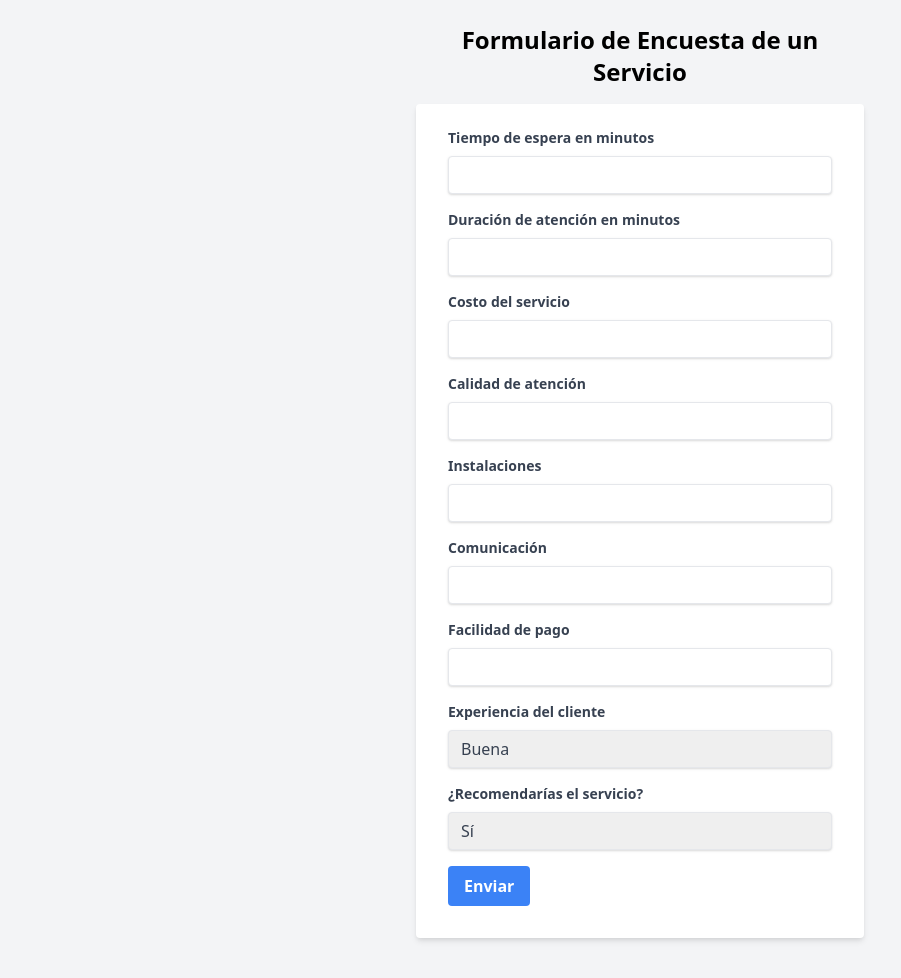
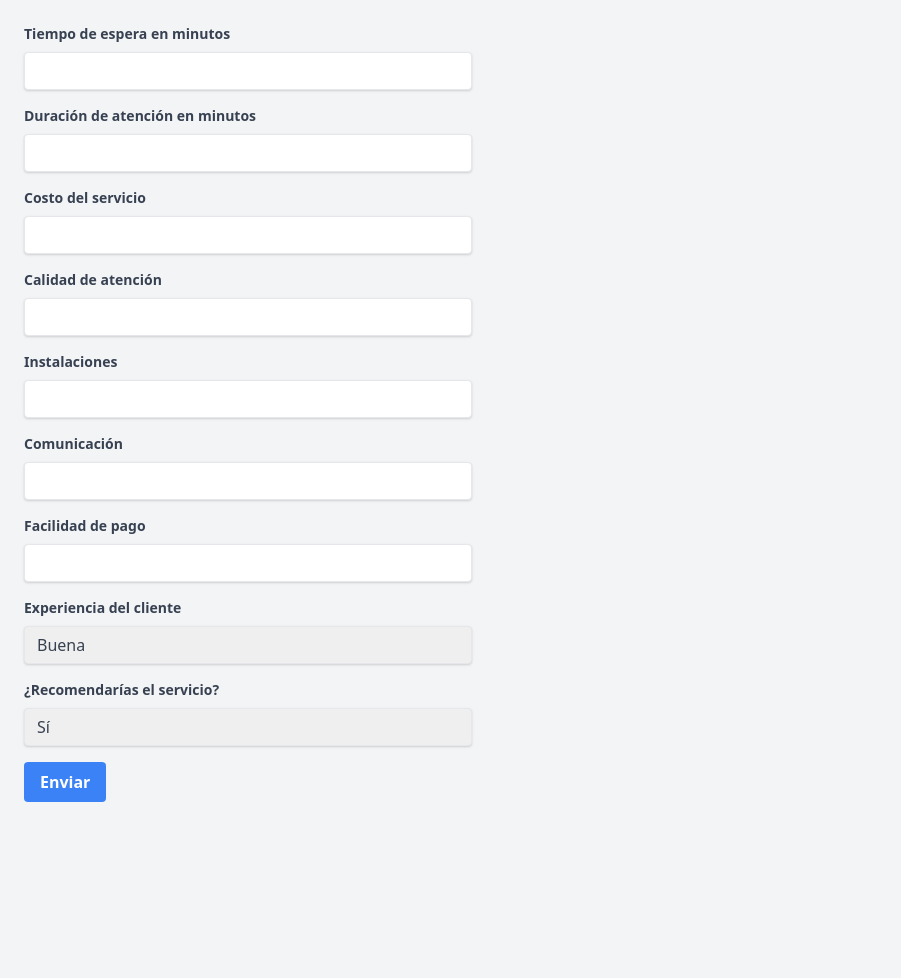
Before and after one commit to Angel07fco/concrete-compressive-strength, a Flask app: page / in a window 1280 px wide. Shown: the whole page, without its empty margins (0-901 px from the left). After the commit the page ends 802 px from the top, so only its background shows below. Run offline with Flask 3, Linux system fonts and the light colour scheme; parts of the project's set-up code (start-up, migrations or seed data) failed here and were passed over.

Commit message:
actualizacion

```diff
--- a/templates/formulario.html
+++ b/templates/formulario.html
@@ -8,10 +8,9 @@
 </head>
 <body class="bg-gray-100">
     <div class="container mx-auto p-6">
-        <div class="flex justify-center">
+        <div class="flex">
             <div class="w-full max-w-md">
-                <h2 class="text-2xl font-bold mb-4 text-center">Formulario de Encuesta de un Servicio</h2>
-                <form id="predictionForm" class="bg-white shadow-md rounded px-8 pt-6 pb-8 mb-4">
+                <form id="predictionForm">
                     <div class="mb-4">
                         <label for="tiempo_espera" class="block text-gray-700 text-sm font-bold mb-2">Tiempo de espera en minutos</label>
                         <input type="number" class="shadow appearance-none border rounded w-full py-2 px-3 text-gray-700 leading-tight focus:outline-none focus:shadow-outline" id="tiempo_espera" required>
@@ -63,7 +62,7 @@
                         Enviar
                     </button>
                 </form>
-                <div class="mt-3" id="predictionResult"></div>
+                <div class="mt-3 bg-blue-400 text-white font-bold p-2 rounded-lg text-center hidden" id="predictionResult"></div>
             </div>
         </div>
     </div>
@@ -94,7 +93,9 @@
             });
 
             const result = await response.json();
-            document.getElementById('predictionResult').innerText = `Predicción: ${result.prediction}`;
+            const predictionResult = document.getElementById('predictionResult');
+            predictionResult.innerText = `Predicción: ${result.prediction}`;
+            predictionResult.classList.remove('hidden');
         });
     </script>
 </body>
```
